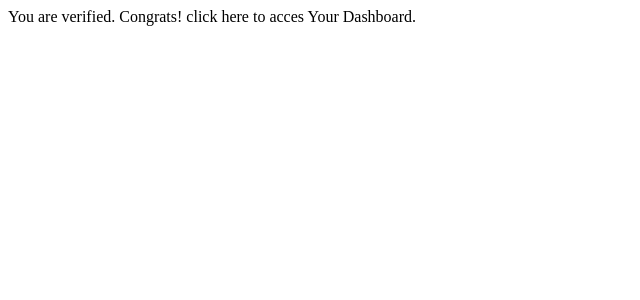
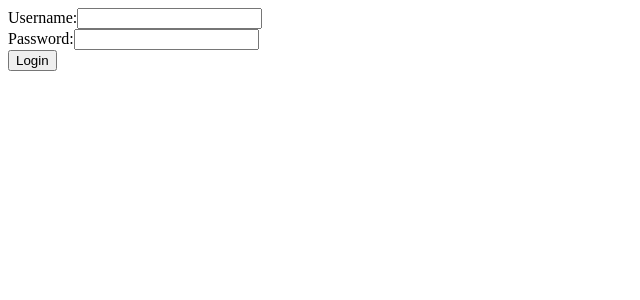
Before and after one commit to yuran-nhassengo/react-complete-01, a React (Vite) app: page / in a window 1280 px wide. Shown: the top 300 px of the page, without its empty margins (0-640 px from the left). Built offline with nearby package versions, Linux system fonts and the light colour scheme.

Commit message:
handle event

```diff
--- a/src/App.jsx
+++ b/src/App.jsx
@@ -1,31 +1,14 @@
+import { LoginForm } from "./components/LoginForm"
 
 
 
 
 export const App = () => {
 
-  //NOT_VERIFIED / VERIFIED /ACCOUNT_DISABLED
-
-  const USER_STATUS = "VERIFIED";
-
-  if(USER_STATUS === "NOT_VERIFIED"){
     return(
         <div>
-            <span>You are not verified. Please verify your email or mobile number</span>
+            <LoginForm/>
         </div>
-    );
-  } else if (USER_STATUS === "VERIFIED"){
-
-       return( <div>
-            <span>You are verified. Congrats! click here to acces Your Dashboard.</span>
-        </div>)
-
-  } else if (USER_STATUS === "ACCOUNT_DISABLED"){
-
-        return (<div>
-            <span>You account is disabled.</span>
-        </div>)
-
-  }
+    )
 
 }
--- /dev/null
+++ b/src/components/LoginForm.jsx
@@ -0,0 +1,25 @@
+import React from 'react'
+
+export const LoginForm = () => {
+  return (
+    <form>
+        <label htmlFor="username">Username:</label>
+        <input
+        id="username"
+        type="text"
+        onChange={(e) =>{
+            console.log(e.target)
+            console.log("value changed")
+        }}
+        />
+        <br />
+        <label htmlFor="password">Password:</label>
+        <input
+        id="password"
+        type="password"
+        />
+        <br />
+        <button>Login</button>
+    </form>
+  )
+}
```
